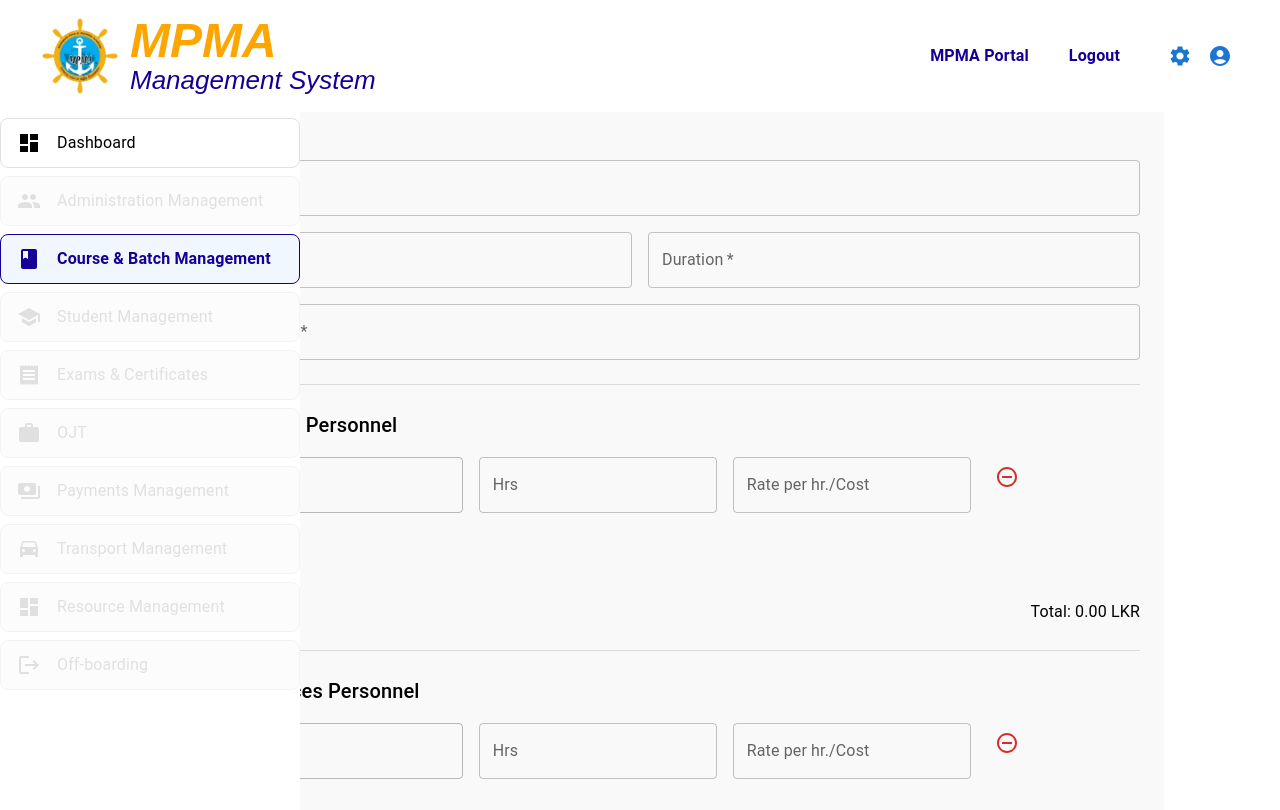
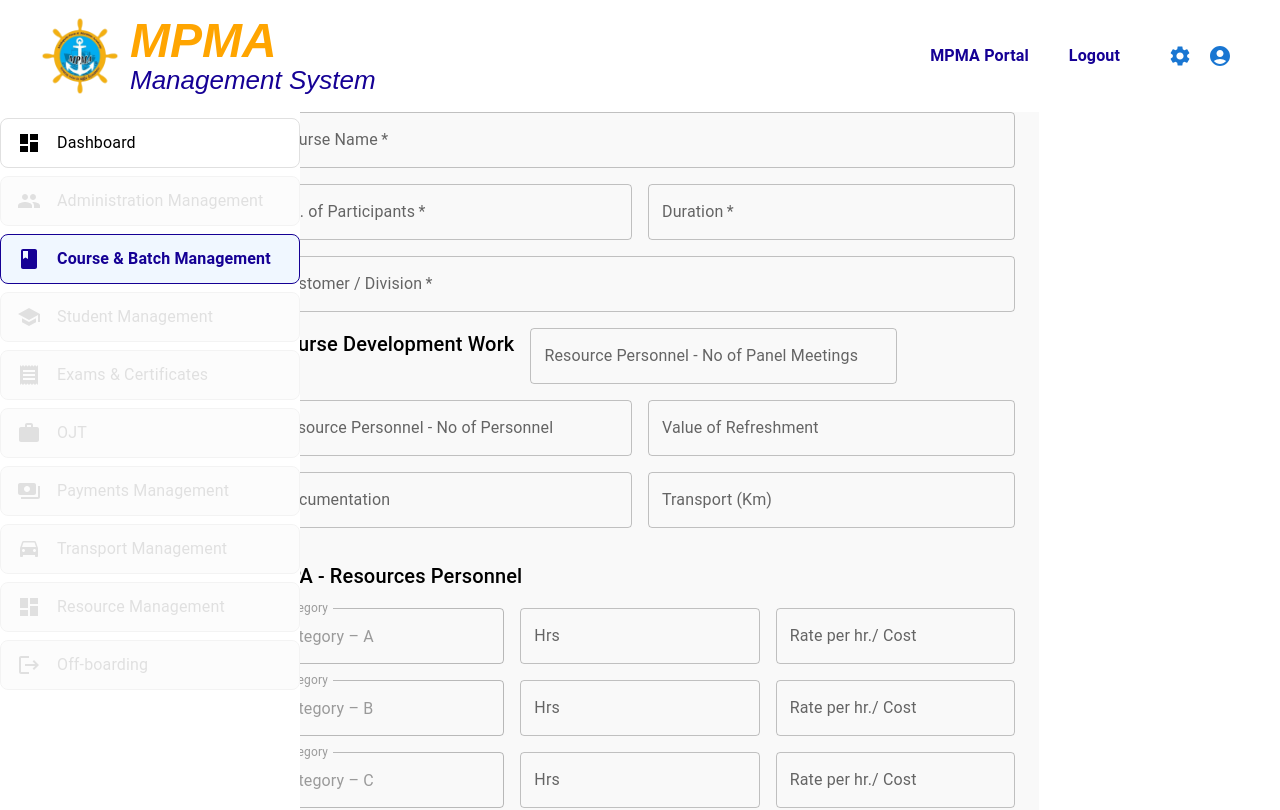
Before and after one commit to UththaraMadubhashini/mpma_systems, a React (Create React App) app: page /costIn in a window 1280 px wide. Shown: the top 810 px of the page. Built offline with nearby package versions, Linux system fonts and the light colour scheme.

Commit message:
Change this form

```diff
--- a/src/Components/CostIn/CostIn.js
+++ b/src/Components/CostIn/CostIn.js
@@ -5,13 +5,13 @@ import {
   Button,
   Typography,
   Grid,
-  Divider,
-  IconButton,
+  /*IconButton,*/
 } from "@mui/material";
-import AddCircleOutlineIcon from "@mui/icons-material/AddCircleOutline";
-import RemoveCircleOutlineIcon from "@mui/icons-material/RemoveCircleOutline";
+/*import AddCircleOutlineIcon from "@mui/icons-material/AddCircleOutline";*/
+import axios from "axios";
 
 const CostInPage = () => {
+  // State for the main form
   const [formData, setFormData] = useState({
     courseName: "",
     participants: "",
@@ -24,32 +24,30 @@ const CostInPage = () => {
     transport: "",
   });
 
+  // State for SLPA and Outside Resource Personnel tables
   const [slpaRows, setSlpaRows] = useState([
     { category: "Category – A", hrs: "", rate: "" },
+    { category: "Category – B", hrs: "", rate: "" },
+    { category: "Category – C", hrs: "", rate: "" },
   ]);
 
   const [outsideRows, setOutsideRows] = useState([
     { category: "Category – A", hrs: "", rate: "" },
+    { category: "Category – B", hrs: "", rate: "" },
+    { category: "Category – C", hrs: "", rate: "" },
   ]);
 
-  // Handle form field changes
+  // Handlers for the main form
   const handleChange = (e) => {
     const { name, value } = e.target;
     setFormData({ ...formData, [name]: value });
   };
 
-  // Add new row to table
+  // Handlers for table rows
   const handleAddMore = (setRows, rows) => {
     setRows([...rows, { category: "New Category", hrs: "", rate: "" }]);
   };
 
-  // Delete a row from table
-  const handleDeleteRow = (index, rows, setRows) => {
-    const updatedRows = rows.filter((_, i) => i !== index);
-    setRows(updatedRows);
-  };
-
-  // Handle table input changes
   const handleInputChange = (e, index, rows, setRows) => {
     const { name, value } = e.target;
     const updatedRows = [...rows];
@@ -57,34 +55,33 @@ const CostInPage = () => {
     setRows(updatedRows);
   };
 
-  // Calculate total for a table
-  const calculateTotal = (rows) => {
-    return rows.reduce(
-      (sum, row) => sum + (parseFloat(row.hrs) || 0) * (parseFloat(row.rate) || 0),
-      0
-    );
-  };
-
-  // Submit form handler
-  const handleSubmit = (e) => {
+  // Form submit handler
+  const handleSubmit = async (e) => {
     e.preventDefault();
-    console.log({
+    const combinedData = {
       ...formData,
       slpaRows,
       outsideRows,
-    });
+    };
+
+    try {
+      const response = await axios.post(
+        "http://localhost/backend/save_form.php",
+        combinedData
+      );
+      alert(response.data.message);
+    } catch (error) {
+      console.error("Error submitting the form", error);
+    }
   };
 
   return (
-    <Box p={3} sx={{ maxWidth: 1000, margin: "0 auto", bgcolor: "#f9f9f9", borderRadius: 2 }}>
-      <Typography variant="h5" align="center" mb={3}>
-        Course & Batch Management: Cost-In
+    <Box p={3} sx={{ maxWidth: 750, margin: "auto", bgcolor: "#f9f9f9", borderRadius: 8 }}>
+      <Typography variant="h5" alig="center" mb={3}>
+        Course & Batch Management Form
       </Typography>
       <form onSubmit={handleSubmit}>
-        {/* Section: Course Details */}
-        <Typography variant="h6" mb={2}>
-          Course Details
-        </Typography>
+        {/* Main Form Fields */}
         <Grid container spacing={2}>
           <Grid item xs={12}>
             <TextField
@@ -127,12 +124,61 @@ const CostInPage = () => {
               required
             />
           </Grid>
+          <Typography variant="h6" mt={2} mb={1}>
+            A. Course Development Work
+          </Typography>
+          <Grid item xs={6}>
+            <TextField
+              label="Resource Personnel - No of Panel Meetings"
+              name="panelMeetings"
+              value={formData.panelMeetings}
+              onChange={handleChange}
+              type="number"
+              fullWidth
+            />
+          </Grid>
+          <Grid item xs={6}>
+            <TextField
+              label="Resource Personnel - No of Personnel"
+              name="personnelCount"
+              value={formData.personnelCount}
+              onChange={handleChange}
+              type="number"
+              fullWidth
+            />
+          </Grid>
+          <Grid item xs={6}>
+            <TextField
+              label="Value of Refreshment"
+              name="refreshmentValue"
+              value={formData.refreshmentValue}
+              onChange={handleChange}
+              fullWidth
+            />
+          </Grid>
+          <Grid item xs={6}>
+            <TextField
+              label="Documentation"
+              name="documentation"
+              value={formData.documentation}
+              onChange={handleChange}
+              fullWidth
+            />
+          </Grid>
+          <Grid item xs={6}>
+            <TextField
+              label="Transport (Km)"
+              name="transport"
+              value={formData.transport}
+              onChange={handleChange}
+              type="number"
+              fullWidth
+            />
+          </Grid>
         </Grid>
 
-        <Divider sx={{ my: 3 }} />
-
-        {/* Section: SLPA Resources */}
-        <Typography variant="h6" mb={2}>
+        {/* SLPA - Resources Personnel */}
+        <Typography variant="h6" mt={4} mb={2}>
           SLPA - Resources Personnel
         </Typography>
         <Grid container spacing={2}>
@@ -147,54 +193,43 @@ const CostInPage = () => {
                   disabled
                 />
               </Grid>
-              <Grid item xs={3}>
+              <Grid item xs={4}>
                 <TextField
                   label="Hrs"
                   name="hrs"
                   value={row.hrs}
-                  onChange={(e) => handleInputChange(e, index, slpaRows, setSlpaRows)}
+                  onChange={(e) =>
+                    handleInputChange(e, index, slpaRows, setSlpaRows)
+                  }
                   fullWidth
                 />
               </Grid>
-              <Grid item xs={3}>
+              <Grid item xs={4}>
                 <TextField
-                  label="Rate per hr./Cost"
+                  label="Rate per hr./ Cost"
                   name="rate"
                   value={row.rate}
-                  onChange={(e) => handleInputChange(e, index, slpaRows, setSlpaRows)}
+                  onChange={(e) =>
+                    handleInputChange(e, index, slpaRows, setSlpaRows)
+                  }
                   fullWidth
                 />
-              </Grid>
-              <Grid item xs={2}>
-                <IconButton
-                  color="error"
-                  onClick={() => handleDeleteRow(index, slpaRows, setSlpaRows)}
-                >
-                  <RemoveCircleOutlineIcon />
-                </IconButton>
               </Grid>
             </React.Fragment>
           ))}
           <Grid item xs={12}>
             <Button
-              variant="outlined"
-              startIcon={<AddCircleOutlineIcon />}
+              variant="contained"
+              color="primary"
               onClick={() => handleAddMore(setSlpaRows, slpaRows)}
             >
               Add More
             </Button>
           </Grid>
-          <Grid item xs={12} textAlign="right" mt={2}>
-            <Typography variant="subtitle1">
-              Total: {calculateTotal(slpaRows).toFixed(2)} LKR
-            </Typography>
-          </Grid>
         </Grid>
 
-        <Divider sx={{ my: 3 }} />
-
-        {/* Section: Outside Resources */}
-        <Typography variant="h6" mb={2}>
+        {/* Outside - Resources Personnel */}
+        <Typography variant="h6" mt={4} mb={2}>
           Outside - Resources Personnel
         </Typography>
         <Grid container spacing={2}>
@@ -209,56 +244,47 @@ const CostInPage = () => {
                   disabled
                 />
               </Grid>
-              <Grid item xs={3}>
+              <Grid item xs={4}>
                 <TextField
                   label="Hrs"
                   name="hrs"
                   value={row.hrs}
-                  onChange={(e) => handleInputChange(e, index, outsideRows, setOutsideRows)}
+                  onChange={(e) =>
+                    handleInputChange(e, index, outsideRows, setOutsideRows)
+                  }
                   fullWidth
                 />
               </Grid>
-              <Grid item xs={3}>
+              <Grid item xs={4}>
                 <TextField
-                  label="Rate per hr./Cost"
+                  label="Rate per hr./ Cost"
                   name="rate"
                   value={row.rate}
-                  onChange={(e) => handleInputChange(e, index, outsideRows, setOutsideRows)}
+                  onChange={(e) =>
+                    handleInputChange(e, index, outsideRows, setOutsideRows)
+                  }
                   fullWidth
                 />
-              </Grid>
-              <Grid item xs={2}>
-                <IconButton
-                  color="error"
-                  onClick={() => handleDeleteRow(index, outsideRows, setOutsideRows)}
-                >
-                  <RemoveCircleOutlineIcon />
-                </IconButton>
               </Grid>
             </React.Fragment>
           ))}
           <Grid item xs={12}>
             <Button
-              variant="outlined"
-              startIcon={<AddCircleOutlineIcon />}
+              variant="contained"
+              color="primary"
               onClick={() => handleAddMore(setOutsideRows, outsideRows)}
             >
               Add More
             </Button>
           </Grid>
-          <Grid item xs={12} textAlign="right" mt={2}>
-            <Typography variant="subtitle1">
-              Total: {calculateTotal(outsideRows).toFixed(2)} LKR
-            </Typography>
-          </Grid>
         </Grid>
 
         {/* Submit Button */}
-        <Box mt={4} textAlign="center">
-          <Button variant="contained" color="primary" type="submit">
+        <Grid item xs={12} textAlign="center" mt={4}>
+          <Button variant="contained" type="submit">
             Submit
           </Button>
-        </Box>
+        </Grid>
       </form>
     </Box>
   );
```
